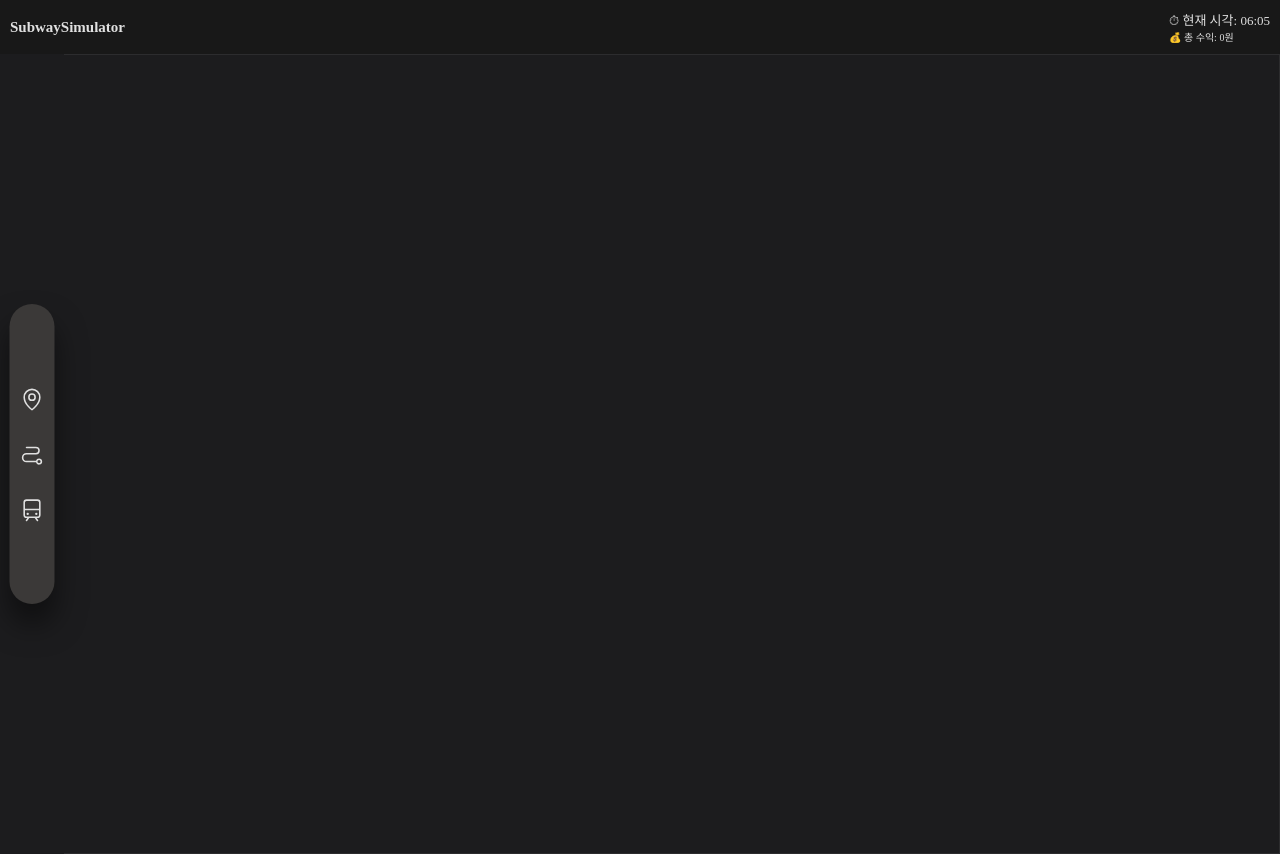
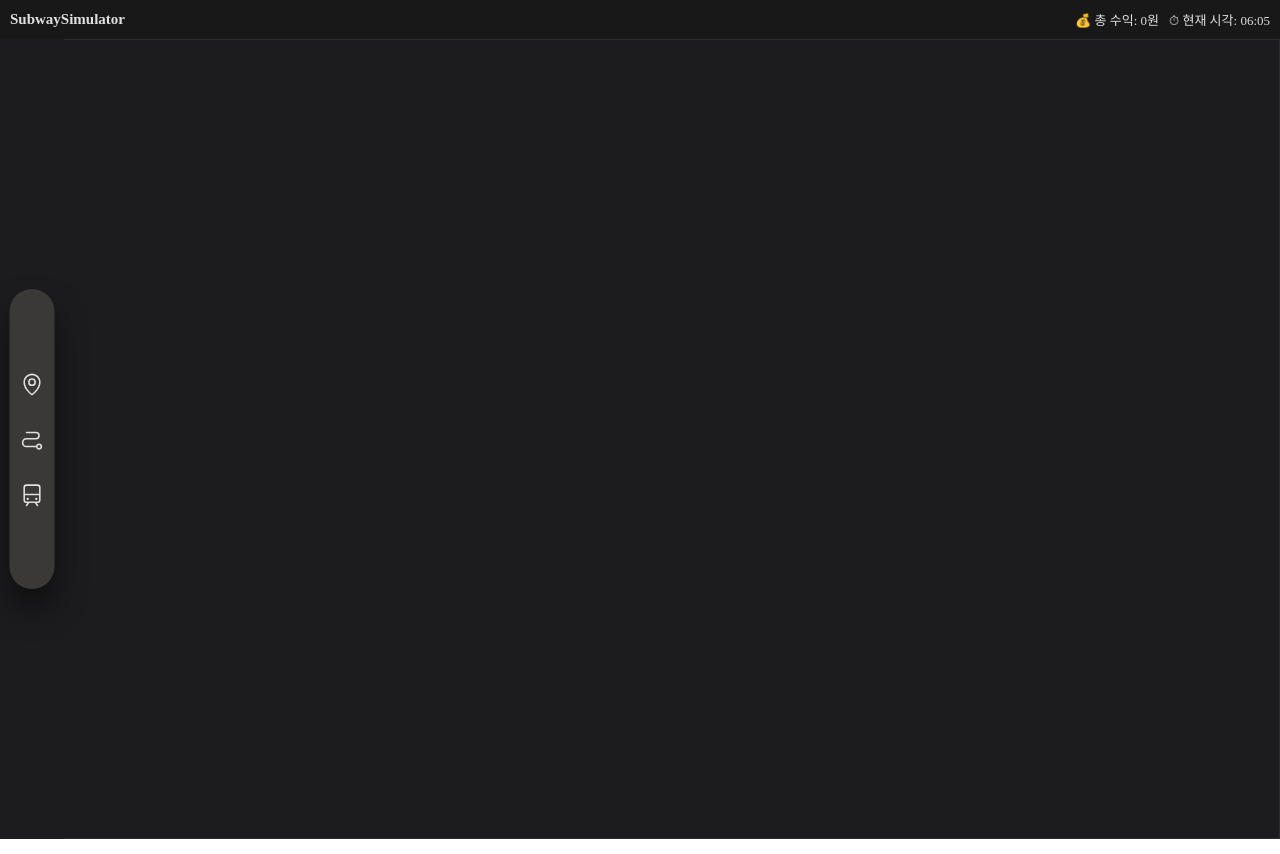
Before and after one commit to wisberry2022/subway-simul, a React (Vite) app: page / in a window 1280 px wide. Built offline with nearby package versions, Linux system fonts and the light colour scheme; a web font is replaced by a local one.

Commit message:
ui update

```diff
--- a/src/components/layout/TopStatusBar.tsx
+++ b/src/components/layout/TopStatusBar.tsx
@@ -13,10 +13,10 @@ export const TopStatusBar: FC = () => {
         <h1>SubwaySimulator</h1>
       </div>
       <div className="rightBar">
+        <div className="profit">💰 총 수익: {money.toLocaleString()}원</div>
         <div className="time">
           ⏱ 현재 시각: {formatGameTime(gameTimeMinutes)}
         </div>
-        <div className="profit">💰 총 수익: {money.toLocaleString()}원</div>
       </div>
 
       {/* 향후 수익, 승객 수, 만족도 등도 여기 배치 가능 */}
--- a/src/components/layout/styles/TopStatusBar.css
+++ b/src/components/layout/styles/TopStatusBar.css
@@ -14,8 +14,15 @@
 }
 
 .rightBar {
+  display: flex;
+  gap: 1rem;
   .time {
     font-size: 1.3rem;
     font-weight: 500;
   }
+
+  .profit {
+    font-size: 1.3rem;
+    font-weight: 500;
+  }
 }
```
